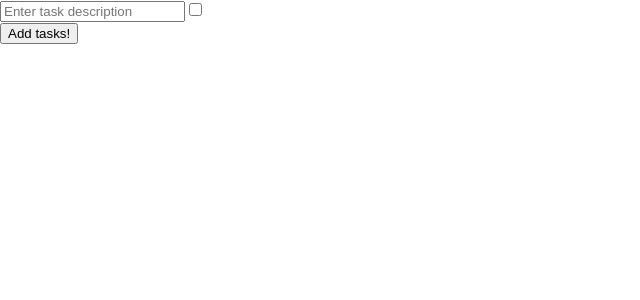
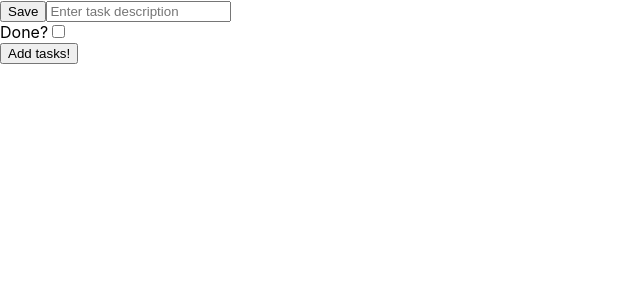
Before and after one commit to mJurczuk91/todo-react, a React (Create React App) app: page / in a window 1280 px wide. Both pictures are taken after a click on the button "Add tasks!". Shown: the top 300 px of the page, without its empty margins (0-640 px from the left). Built offline with nearby package versions, Linux system fonts and the light colour scheme.

Commit message:
editing and saving a task persists task state test

```diff
--- a/src/components/tasks/task.tsx
+++ b/src/components/tasks/task.tsx
@@ -1,5 +1,6 @@
-import { useAppDispatch, useAppSelector } from "../../redux-hooks";
-import React, { ReactNode } from "react";
+import { useAppDispatch } from "../../redux-hooks";
+import { updateTaskDescription } from "../../store/tasks-list-slice";
+import React, { ReactNode, useState } from "react";
 import { ITask } from "../../types";
 import Card from "../ui/card";
 
@@ -8,22 +9,36 @@ interface Props {
 }
 
 const Task: React.FC<Props> = ({ task: { description, id, isBeingEdited, isDone } }) => {
+    const dispatch = useAppDispatch();
+    const [descriptionInputValue, setDescriptionInputValue] = useState<string>(description);
+
+    const formSubmitHandler = (e: React.FormEvent) => {
+        e.preventDefault();
+        dispatch(updateTaskDescription({ id, description: descriptionInputValue }));
+    }
+
+    const descriptionChangeHandler = (e: React.ChangeEvent<HTMLInputElement>) => {
+        setDescriptionInputValue(e.target.value);
+    }
 
     const generateContent = () => {
         if (!isBeingEdited) return <Card>
             <div>
-                <p>Task: {description}</p>
-                <input type={"checkbox"} checked={isDone} />
+                <label>Task:</label><p>{description}</p>
+                <label htmlFor="done-checkbox">Done?</label>
+                <input type={"checkbox"} defaultChecked={isDone} />
             </div>
         </Card>
-        else {
-            return <Card>
-                <form name={`form task ${id}`} >
-                    <input type="text" placeholder="Enter task description" />
-                    <input type="checkbox" defaultChecked={isDone} />
+        else return <Card>
+            <div>
+                <form name={`form task ${id}`} onSubmit={formSubmitHandler}>
+                    <input type="submit" value="Save" />
+                    <input value={descriptionInputValue} name="task-description" type="text" placeholder="Enter task description" onChange={e => { descriptionChangeHandler(e) }} />
                 </form>
-            </Card>
-        }
+                <label htmlFor="done-checkbox">Done?</label>
+                <input name="done-checkbox" type="checkbox" defaultChecked={isDone} />
+            </div>
+        </Card>
     }
 
     return <div>
--- a/src/components/tasks/tasks-list.tsx
+++ b/src/components/tasks/tasks-list.tsx
@@ -8,7 +8,7 @@ import { createTask } from "../../store/tasks-list-slice";
 
 
 
-const TasksList = () => {
+const TasksList: React.FC = () => {
     const taskList = useAppSelector(selectTaskList);
     const tasksListDispatch = useAppDispatch();
 
@@ -26,7 +26,7 @@ const TasksList = () => {
 
     return <>
         {generateList()}
-        <Button onClickHandler={addTaskButtonClicked} label={'Add tasks!'}></Button>
+        <Button onClickHandler={addTaskButtonClicked} name={'Add tasks!'}></Button>
     </>
 }
 
--- a/src/components/ui/button.tsx
+++ b/src/components/ui/button.tsx
@@ -2,10 +2,10 @@ import React from "react"
 
 const Button:React.FC<{
     onClickHandler:() => void,
-    label: string,
-}> = ({onClickHandler, label}) => {
+    name: string,
+}> = ({onClickHandler, name}) => {
     return <button onClick={onClickHandler}>
-        {label}
+        {name}
     </button>
 }
 
--- a/src/store/tasks-list-slice.ts
+++ b/src/store/tasks-list-slice.ts
@@ -28,13 +28,18 @@ const TasksListSlice = createSlice({
             state.value = state.value.concat(task);
         },
         removeTask(state, action:PayloadAction<ITask>){
-            state.value.filter(item => { return (
+            state.value = state.value.filter(item => { return (
                 item.id !== action.payload.id
             )});
+        },
+        updateTaskDescription(state, action: PayloadAction<{id: number, description: string}>){
+            state.value = state.value.map((task) => {
+                return task.id === action.payload.id ? {...task, description: action.payload.description, isBeingEdited: false} : task
+            });
         },
     }
 })
 
-export const {createTask, removeTask} = TasksListSlice.actions;
+export const {createTask, removeTask, updateTaskDescription} = TasksListSlice.actions;
 export const selectTaskList = (state: RootState) => state.tasksList.value;
 export default TasksListSlice.reducer;
```
Also changed, not shown: 1 other file (tests, documents, lock files or other folders).
